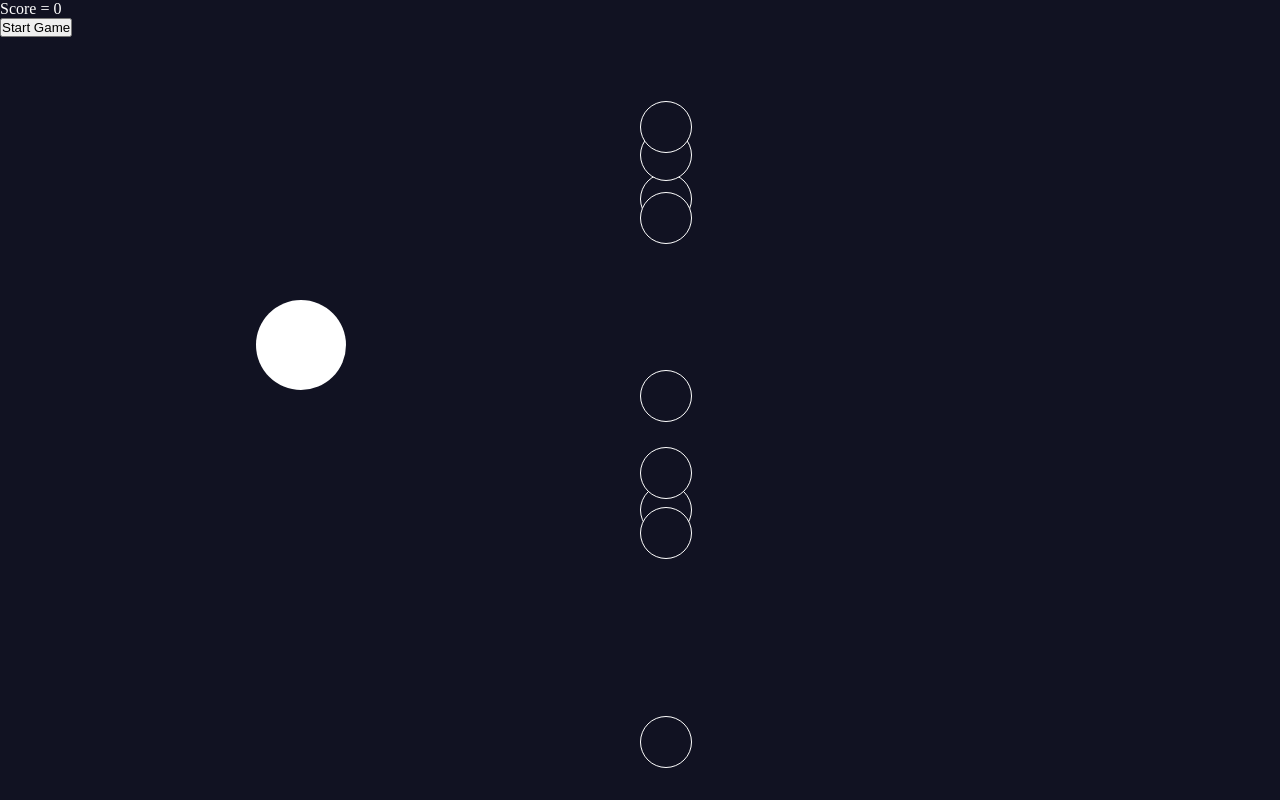
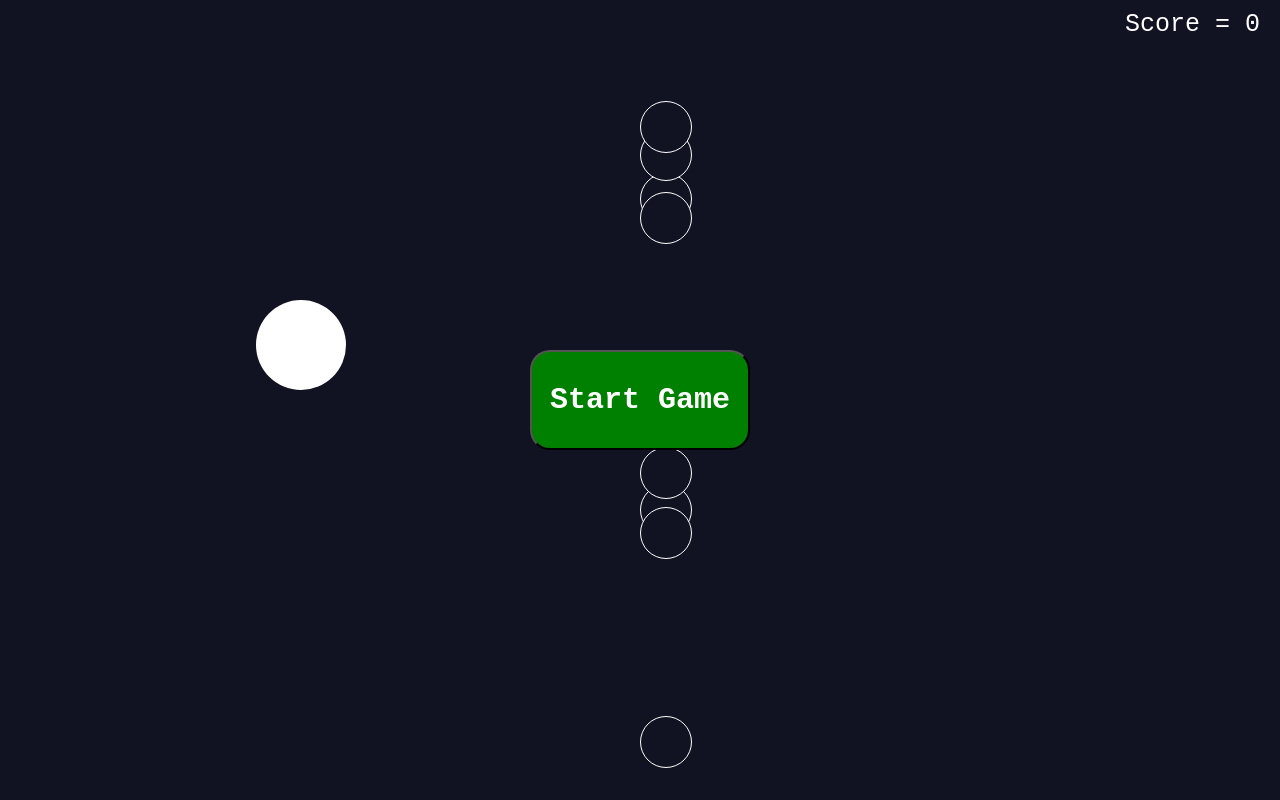
Before and after one commit to mohanamisra/nutopia, a React (Vite) app in the folder PitchyBird/: page / in a window 1280 px wide. Built offline with nearby package versions, Linux system fonts and the light colour scheme.

Commit message:
Font styling

```diff
--- a/PitchyBird/src/App.css
+++ b/PitchyBird/src/App.css
@@ -14,9 +14,24 @@
 
 .score-container {
   color: white;
+  font-family: monospace, sans-serif;
+  font-size: 25px;
+  position: absolute;
+  right: 20px;
+  top: 10px;
 }
 
 button {
   position: absolute;
-
+  top: 50%;
+  left: 50%;
+  transform: translate(-50%, -50%);
+  height: 100px;
+  width: 220px;
+  font-size: 30px;
+  font-weight: 900;
+  border-radius: 20px;
+  background: green;
+  color: white;
+  font-family: monospace;
 }
```
